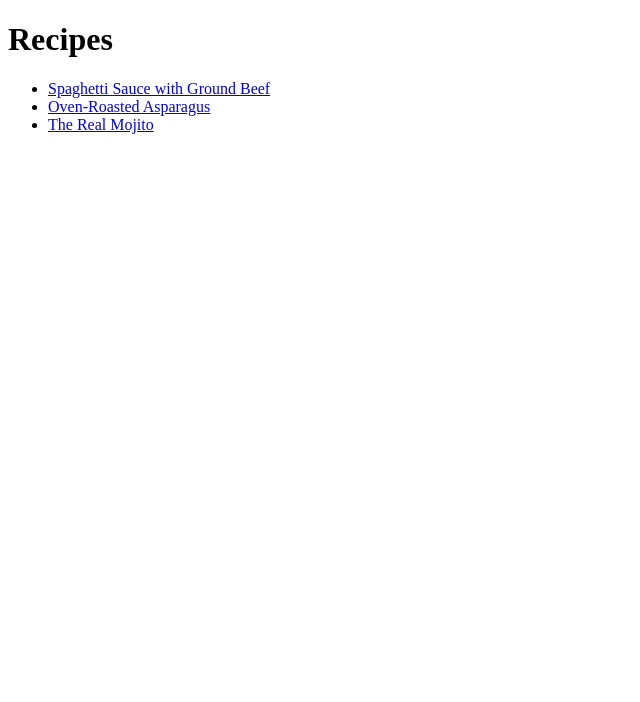
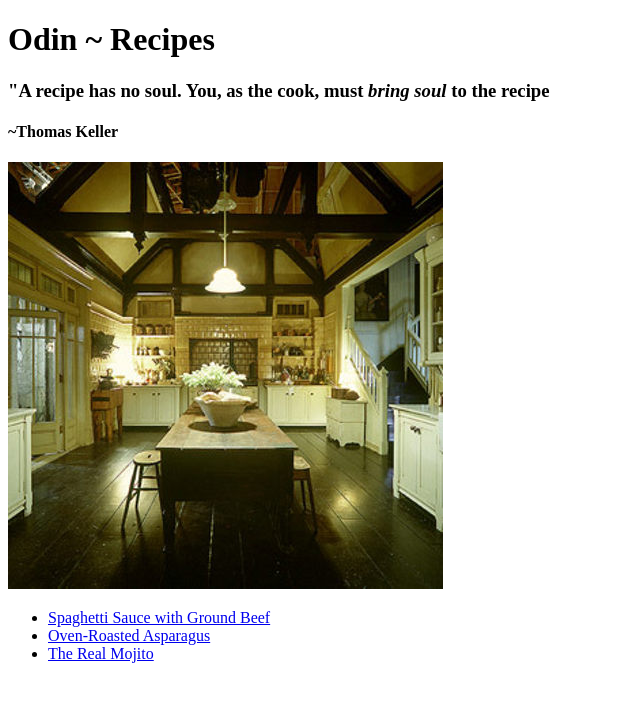
Before and after one commit to LalaRova1/odin-recipes, a plain HTML site: page index.html in a window 1280 px wide. Shown: the whole page, without its empty margins (0-640 px from the left). Drawn offline with Linux system fonts and the light colour scheme.

Commit message:
Added a quote and .jpg to the home screen

```diff
--- a/index.html
+++ b/index.html
@@ -6,7 +6,10 @@
         </title>
     </head>
     <Body>
-        <H1>Recipes</H1>
+        <H1>Odin ~ Recipes</H1>
+        <H3>"A recipe has no soul. You, as the cook, must <strong><em>bring soul</em></strong> to the recipe</H3>
+        <H4>~Thomas Keller</H4>
+        <img src="../img/kitchen.jpg" alt="Spacious kitchen with a long table in the center">
         <ul>
             <li> <a href="recipes/spaghettisauce.html">Spaghetti Sauce with Ground Beef</a> </li>
             <li> <a href="recipes/oven-roasted-asparagus.html"> Oven-Roasted Asparagus</a> </li>
```
Also changed, not shown: img/kitchen.jpg (added), 1 other file.
